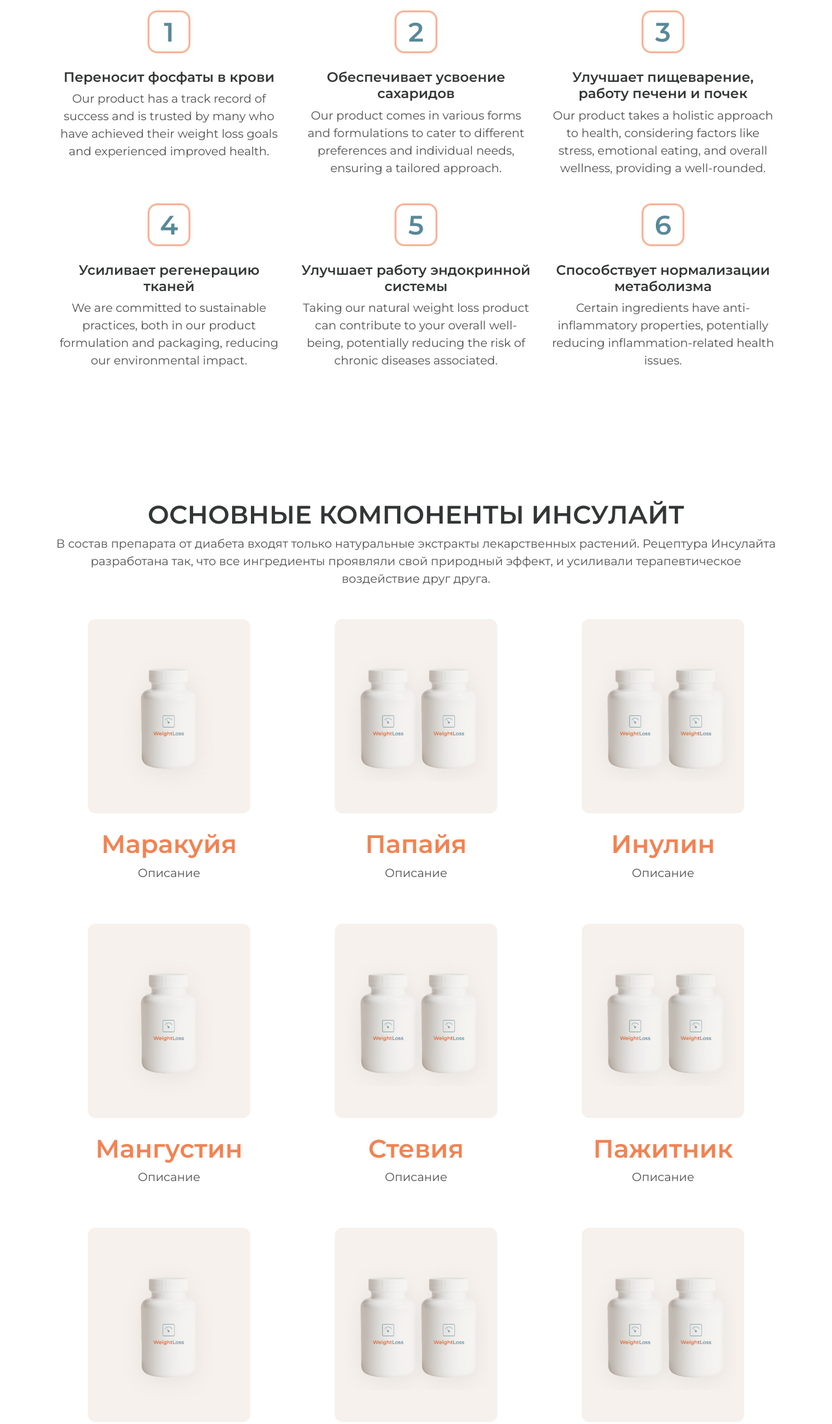
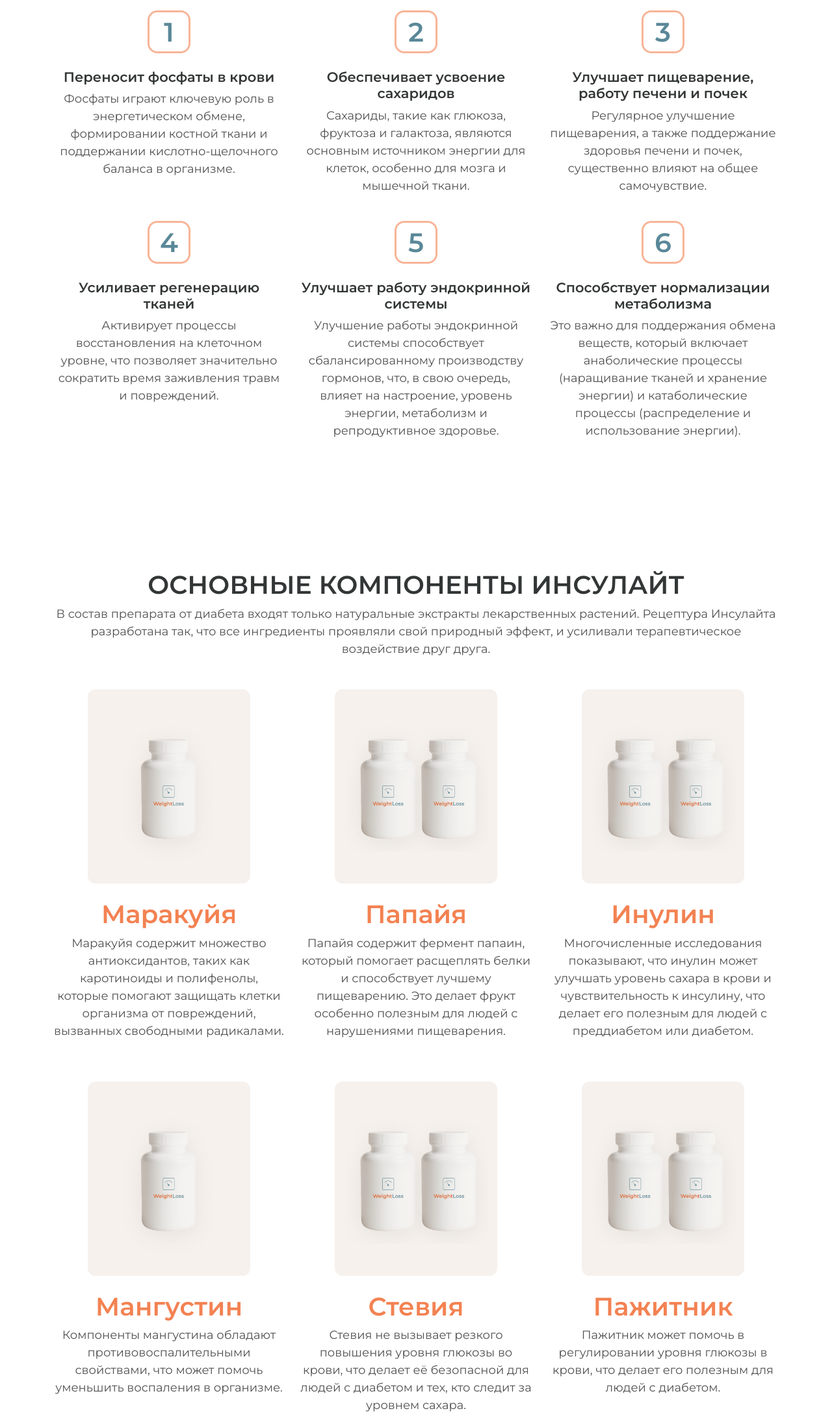
Before and after one commit to Oman69/weightloss, a plain HTML site: page index.html in a window 1280 px wide. Shown: the part 2320-4512 px from the top of the page at 65% size. Drawn offline with nearby package versions, Linux system fonts and the light colour scheme.

Commit message:
Добавил описания ингредиентов

```diff
--- a/index.html
+++ b/index.html
@@ -228,7 +228,7 @@
                         Переносит фосфаты в крови
                       </h4>
                       <p>
-                        Our product has a track record of success and is trusted by many who have achieved their weight loss goals and experienced improved health.
+                        Фосфаты играют ключевую роль в энергетическом обмене, формировании костной ткани и поддержании кислотно-щелочного баланса в организме.
                       </p>
                     </div>
                     <div class="col-md-4">
@@ -237,7 +237,7 @@
                           Обеспечивает усвоение сахаридов
                         </h4>
                         <p>
-                            Our product comes in various forms and formulations to cater to different preferences and individual needs, ensuring a tailored approach.
+                          Сахариды, такие как глюкоза, фруктоза и галактоза, являются основным источником энергии для клеток, особенно для мозга и мышечной ткани.
                         </p>
                     </div>
                     <div class="col-md-4">
@@ -246,7 +246,7 @@
                           Улучшает пищеварение, работу печени и почек
                         </h4>
                         <p>
-                            Our product takes a holistic approach to health, considering factors like stress, emotional eating, and overall wellness, providing a well-rounded.
+                          Регулярное улучшение пищеварения, а также поддержание здоровья печени и почек, существенно влияют на общее самочувствие.
                         </p>
                     </div>
                     <div class="col-md-4">
@@ -255,7 +255,7 @@
                         Усиливает регенерацию тканей
                       </h4>
                       <p>
-                        We are committed to sustainable practices, both in our product formulation and packaging, reducing our environmental impact.
+                        Активирует процессы восстановления на клеточном уровне, что позволяет значительно сократить время заживления травм и повреждений.
                       </p>
                     </div>
                     <div class="col-md-4">
@@ -264,7 +264,7 @@
                           Улучшает работу эндокринной системы
                         </h4>
                         <p>
-                          Taking our natural weight loss product can contribute to your overall well-being, potentially reducing the risk of chronic diseases associated.
+                          Улучшение работы эндокринной системы способствует сбалансированному производству гормонов, что, в свою очередь, влияет на настроение, уровень энергии, метаболизм и репродуктивное здоровье.
                         </p>
                     </div>
                     <div class="col-md-4">
@@ -273,7 +273,7 @@
                           Способствует нормализации метаболизма
                         </h4>
                         <p>
-                          Certain ingredients have anti-inflammatory properties, potentially reducing inflammation-related health issues.
+                          Это важно для поддержания обмена веществ, который включает анаболические процессы (наращивание тканей и хранение энергии) и катаболические процессы (распределение и использование энергии).
                         </p>
                     </div>
                 </div>
@@ -295,21 +295,21 @@
                        <h2 class="text-primary mt-4">
                         Маракуйя
                        </h2>
-                       <p>Описание</p>
+                       <p> Маракуйя содержит множество антиоксидантов, таких как каротиноиды и полифенолы, которые помогают защищать клетки организма от повреждений, вызванных свободными радикалами.</p>
                     </div>
                     <div class="col-md-4">
                         <img src="images/product-4.png" class="img-fluid">
                        <h2 class="text-primary mt-4">
                         Папайя
                        </h2>
-                       <p>Описание</p>
+                       <p>Папайя содержит фермент папаин, который помогает расщеплять белки и способствует лучшему пищеварению. Это делает фрукт особенно полезным для людей с нарушениями пищеварения.</p>
                     </div>
                     <div class="col-md-4">
                         <img src="images/product-4.png" class="img-fluid">
                        <h2 class="text-primary mt-4">
                         Инулин
                        </h2>
-                       <p>Описание</p>
+                       <p> Многочисленные исследования показывают, что инулин может улучшать уровень сахара в крови и чувствительность к инсулину, что делает его полезным для людей с преддиабетом или диабетом.</p>
                     </div>
                 </div>
                 <div class="row g-4 mb-5">
@@ -318,21 +318,21 @@
                      <h2 class="text-primary mt-4">
                       Мангустин
                      </h2>
-                     <p>Описание</p>
+                     <p>Компоненты мангустина обладают противовоспалительными свойствами, что может помочь уменьшить воспаления в организме.</p>
                   </div>
                   <div class="col-md-4">
                       <img src="images/product-4.png" class="img-fluid">
                      <h2 class="text-primary mt-4">
                       Стевия
                      </h2>
-                     <p>Описание</p>
+                     <p>Стевия не вызывает резкого повышения уровня глюкозы во крови, что делает её безопасной для людей с диабетом и тех, кто следит за уровнем сахара.</p>
                   </div>
                   <div class="col-md-4">
                       <img src="images/product-4.png" class="img-fluid">
                      <h2 class="text-primary mt-4">
                       Пажитник
                      </h2>
-                     <p>Описание</p>
+                     <p>Пажитник может помочь в регулировании уровня глюкозы в крови, что делает его полезным для людей с диабетом.</p>
                   </div>
               </div>
               <div class="row g-4 mb-5">
@@ -341,14 +341,14 @@
                    <h2 class="text-primary mt-4">
                     Козлятник
                    </h2>
-                   <p>Описание</p>
+                   <p>Козлятник издавна применяют в народной медицине для лечения диабета благодаря его способности снижать уровень глюкозы в крови.</p>
                 </div>
                 <div class="col-md-4">
                     <img src="images/product-4.png" class="img-fluid">
                    <h2 class="text-primary mt-4">
                     Фасоль
                    </h2>
-                   <p>Описание</p>
+                   <p>Фасоль богата пищевыми волокнами, которые способствуют улучшению пищеварения, помогают поддерживать нормальный уровень сахара в крови и способствует чувству насыщения.</p>
                 </div>
                 <div class="col-md-4">
                     <img src="images/product-4.png" class="img-fluid">
@@ -683,18 +683,19 @@
         <div class="popup_content">
           <a href="#fix" class="popup_close"><i class="bi bi-x-square"></i></a>
             <div class="popup_title">
-              Форма заявки
+              Заказать ИНСУЛАЙТ оригинал
             </div>
             <div class="popup_text">
               <form action="mail.php" method="post">
-                <p class="popup_big_text">Введите данные</p>
+                <p class="popup_big_text">1. Введите данные для связи<br>2. Обсудите с менеджером условия заказа и поставки</p>
                 <input type="text" class="form-control" id="" name="user_name" placeholder="Имя">
                 <input type="tel" class="form-control" id="user_phone" name="user_phone" placeholder="Телефон*" pattern="[0-9]+" required >
                 <button type="submit" class="btn btn-primary btn-lg mt-5 btn-color">Заказать</button>
-                <p>Нажимая на кнопку, вы даете согласие на обработку персональных данных и соглашаетесь c политикой конфиденциальности</p>
+
               </form>
+              <img src="images/insulajt-original.webp" alt="" class="popup_img">
             </div>
-
+            <p>Нажимая на кнопку, вы даете согласие на обработку персональных данных и соглашаетесь c политикой конфиденциальности</p>
         </div>
       </div>
 
--- a/style.css
+++ b/style.css
@@ -159,6 +159,11 @@
    transition: all 0.8s ease 0s;
    z-index: 1;
  }
+
+ .popup_img {
+   width: 80%;
+ }
+
  .popup_body {
    min-height: 100%;
    display: flex;
@@ -193,6 +198,13 @@
    right: 30px;
    font-size: 20px;
  }
+
+.popup_text {
+   display: grid;
+   grid-template-columns: 1fr 1fr;
+   margin-top: 30px;
+}
+
  .popup_text form {
    background-color: inherit;
    margin: 10px;
```
